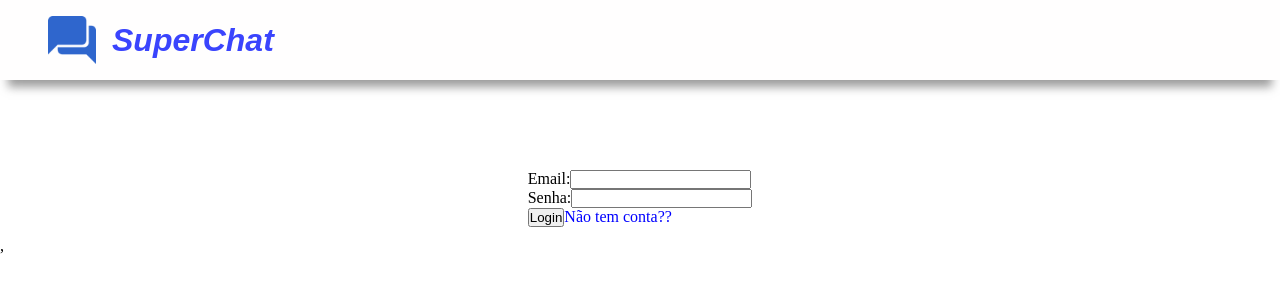
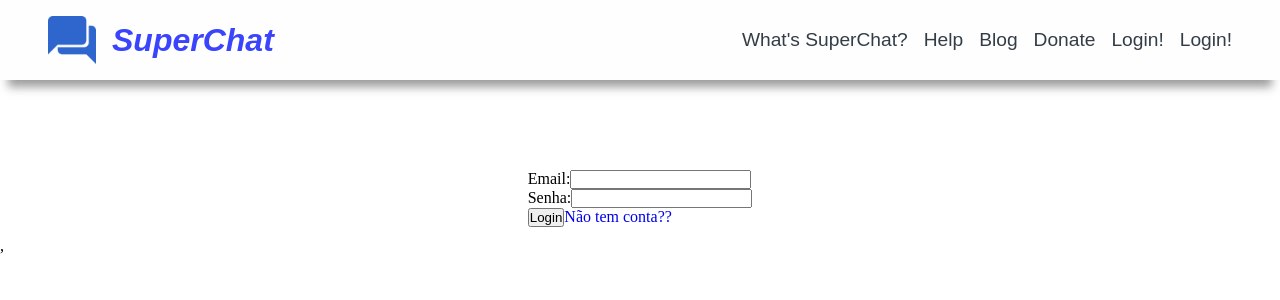
Before and after one commit to Luiznunvoa/trabalho-redes, a React (Vite) app in the folder client/: page /login in a window 1280 px wide. Shown: the top 300 px of the page. Built offline with nearby package versions, Linux system fonts and the light colour scheme; no server answers.

Commit message:
feat: Conclusão do header

```diff
--- a/client/src/components/header/index.styles.ts
+++ b/client/src/components/header/index.styles.ts
@@ -7,9 +7,13 @@ export const StyledHeader = styled.header`
   height: 5rem;
   background-color: ${(props) => props.theme.colors.primary};
   box-shadow: 0px 15px 9px -8px rgba(120,120,120,0.73);
-  padding: 1rem 1rem 1rem 3rem;
+  padding: 1rem 3rem 1rem 3rem;
 
-  a {
+  h1 {
+    color: ${(props) => props.theme.colors.main};
+  }
+
+  a, div {
     display: flex;
     flex-direction: row;
     gap: 1rem;
--- a/client/src/components/header/index.tsx
+++ b/client/src/components/header/index.tsx
@@ -1,8 +1,36 @@
+import { useEffect, useState } from "react";
 import { Link } from "react-router-dom";
+import { useSessionStore } from "../../stores/useSessionStore";
+import { logo } from "../../assets";
 import { StyledHeader } from "./index.styles";
-import { logo } from "../../assets";
 
 export function Header() {
+  const { authenticated } = useSessionStore();
+  const [links, setLinks] = useState([
+    {
+      path: "/",
+      label: "What's SuperChat?"
+    },
+    {
+      path: "/",
+      label: "Help"
+    },
+    {
+      path: "/",
+      label: "Blog"
+    },
+    {
+      path: "/",
+      label: "Donate"
+    }
+  ]);
+
+  useEffect(() => {
+    if (!authenticated) {
+      setLinks((prev) => [...prev, { path: "/login", label: "Login!" }]);
+    }
+  }, [authenticated]);
+
   return (
     <StyledHeader>
       <div>
@@ -11,6 +39,13 @@ export function Header() {
           <h1>SuperChat</h1>
         </Link>
       </div>
+      <div>
+        {links.map((link) => (
+          <Link to={{ pathname: link.path }}>
+            <p>{link.label}</p>
+          </Link>
+        ))}
+      </div>
     </StyledHeader>
   );
 }
--- a/client/src/styles/globals.ts
+++ b/client/src/styles/globals.ts
@@ -1,8 +1,6 @@
 import { createGlobalStyle } from "styled-components";
 
 export const GlobalStyle = createGlobalStyle`
-  @import url('https://fonts.googleapis.com/css2?family=Alfa+Slab+One&display=swap');
-
   * {
     margin: 0;
     padding: 0;
@@ -10,16 +8,23 @@ export const GlobalStyle = createGlobalStyle`
   }
 
   a {
-    color: blue;
     text-decoration: none;
     cursor: pointer;
   }
 
   h1 {
     font-family: "Mulish", sans-serif;
-    color: ${(props) => props.theme.colors.main};
+    color: ${(props) => props.theme.colors.foreground};
     font-weight: 800;
     font-style: italic;
     margin: 0;
   }
+
+  p {
+    font-family: "Mulish", sans-serif;
+    color: ${(props) => props.theme.colors.foreground};
+    font-size: 1.2rem;
+    font-weight: 500;
+    margin: 0;
+  }
 `;
```
